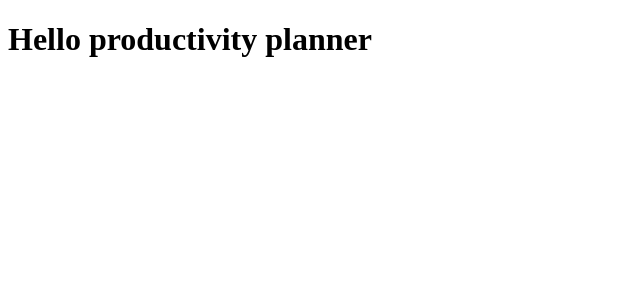
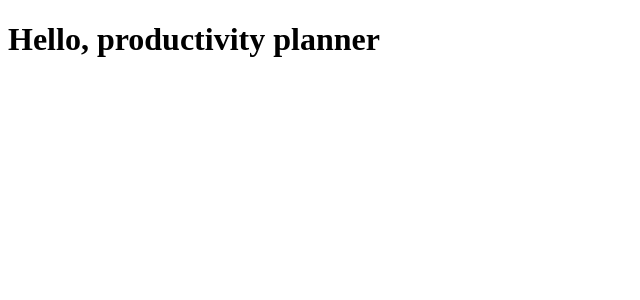
Before and after one commit to christopheB21/productivity-planner, an Angular app: page / in a window 1280 px wide. Shown: the top 300 px of the page, without its empty margins (0-640 px from the left). Built offline with nearby package versions, Linux system fonts and the light colour scheme.

Commit message:
app-component title for tests ok

```diff
--- a/src/app/app.component.html
+++ b/src/app/app.component.html
@@ -1,3 +1,3 @@
-<h1>Hello productivity planner</h1>
+<h1>Hello, productivity planner</h1>
 
 <router-outlet />
```
